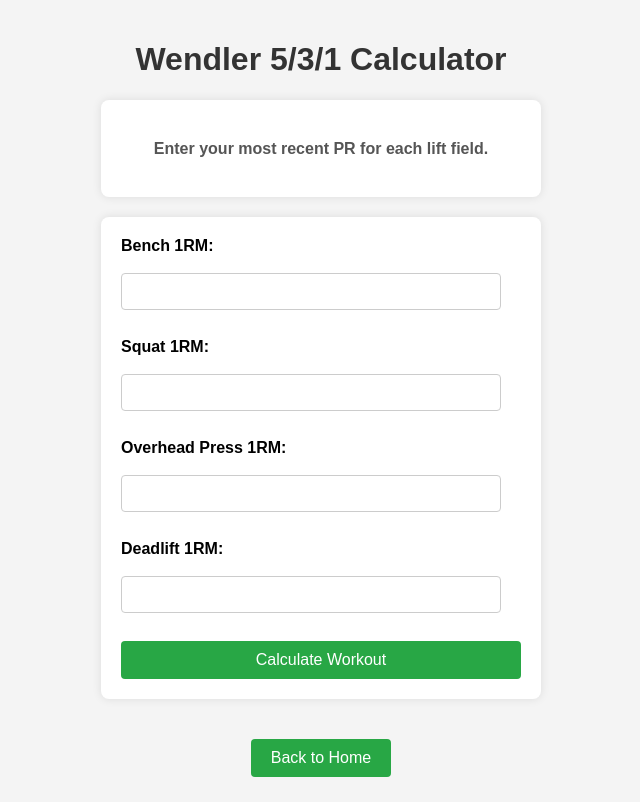
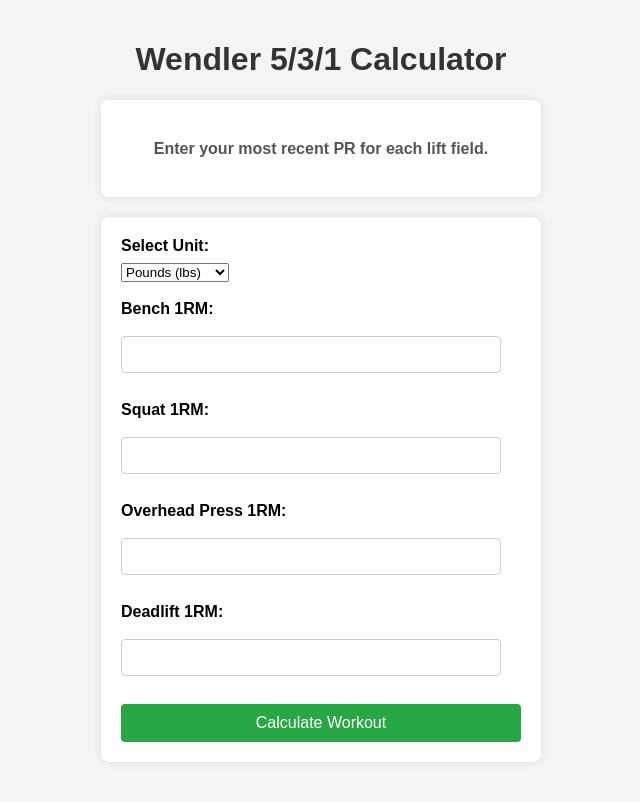
Before and after one commit to GilHope/workout_app, a Flask app: page /calculator in a window 1280 px wide. Shown: the top 802 px of the page, without its empty margins (319-959 px from the left). Before the commit the page ends 777 px from the top, so only its background shows below. Run offline with Flask 3, Linux system fonts and the light colour scheme.

Commit message:
add unit selector toggle

```diff
--- a/app.py
+++ b/app.py
@@ -22,13 +22,17 @@ def calculator():
             squat_1rm = int(request.form['squat_1rm'])
             ohp_1rm = int(request.form['ohp_1rm'])
             deadlift_1rm = int(request.form['deadlift_1rm'])
+            unit = request.form.get('unit', 'lbs')
+
+            # Debugging output
+            print(f"Unit selected: {unit}")
 
             # Calculate the workout plan
             orms = (bench_1rm, squat_1rm, ohp_1rm, deadlift_1rm)
             workout_plan = calculate_workouts(orms)
 
             # Pass the workout plan to the template
-            return render_template('calculator.html', workout_plan=workout_plan)
+            return render_template('calculator.html', workout_plan=workout_plan, unit=unit)
 
         except ValueError:
             return render_template('calculator.html', error="Please enter valid integer values for all 1RMs.")
@@ -45,8 +49,9 @@ def generate_pdf():
     try:
         workout_plan_json = request.form['workout_plan'].strip()
         workout_plan = json.loads(workout_plan_json)
+        unit = request.form.get('unit', 'lbs')
 
-        rendered = render_template('pdf_template.html', workout_plan=workout_plan)
+        rendered = render_template('pdf_template.html', workout_plan=workout_plan, unit=unit)
 
         path_to_wkhtmltopdf = '/usr/bin/wkhtmltopdf'
         config = pdfkit.configuration(wkhtmltopdf=path_to_wkhtmltopdf)
--- a/frontend/templates/calculator.html
+++ b/frontend/templates/calculator.html
@@ -14,18 +14,26 @@
             <strong>Enter your most recent PR for each lift field.</strong>
         </p>
     </section>
+
     <form method="post">
+        <!-- Unit Selector -->
+        <label for="unit_selector">Select Unit:</label>
+        <select id="unit_selector" name="unit">
+            <option value="lbs" {% if unit == 'lbs' %}selected{% endif %}>Pounds (lbs)</option>
+            <option value="kg" {% if unit == 'kg' %}selected{% endif %}>Kilograms (kg)</option>
+        </select><br><br>
+        <!-- 1RM Fields -->
         <label for="bench_1rm">Bench 1RM:</label>
-        <input type="number" id="bench_1rm" name="bench_1rm" required><br><br>
+        <input type="number" id="bench_1rm" name="bench_1rm" required value="{{ request.form.get('bench_1rm', '') }}"><br><br>
 
         <label for="squat_1rm">Squat 1RM:</label>
-        <input type="number" id="squat_1rm" name="squat_1rm" required><br><br>
+        <input type="number" id="squat_1rm" name="squat_1rm" required value="{{ request.form.get('squat_1rm', '') }}"><br><br>
 
         <label for="ohp_1rm">Overhead Press 1RM:</label>
-        <input type="number" id="ohp_1rm" name="ohp_1rm" required><br><br>
+        <input type="number" id="ohp_1rm" name="ohp_1rm" required value="{{ request.form.get('ohp_1rm', '') }}"><br><br>
 
         <label for="deadlift_1rm">Deadlift 1RM:</label>
-        <input type="number" id="deadlift_1rm" name="deadlift_1rm" required><br><br>
+        <input type="number" id="deadlift_1rm" name="deadlift_1rm" required value="{{ request.form.get('deadlift_1rm', '') }}"><br><br>
 
         <input type="submit" value="Calculate Workout">
     </form>
@@ -35,14 +43,14 @@
     {% endif %}
 
     {% if workout_plan %}
-        <h2>Your Workout Plan</h2>
+        <h2>Your Workout Plan (in {{ unit }})</h2>
         {% for week, lifts in workout_plan.items() %}
             <h3>{{ week }}</h3>
             {% for lift, sets in lifts.items() %}
                 <strong>{{ lift }}:</strong>
                 <span>
                     {% for reps, weight in sets %}
-                        {{ reps }} x {{ weight }}{% if not loop.last %}, {% endif %}
+                        {{ reps }} x {{ weight }} {{ unit }}{% if not loop.last %}, {% endif %}
                     {% endfor %}
                 </span>
                 <br><br>
@@ -53,6 +61,7 @@
         <div class="pdf-button-container">
             <form action="{{ url_for('generate_pdf') }}" method="POST">
                 <input type="hidden" name="workout_plan" id="workout_plan_input">
+                <input type="hidden" name="unit" value="{{ unit }}">
                 <button type="submit" class="pdf-button">Download as PDF</button>
             </form>
         </div>
@@ -65,5 +74,17 @@
     <div style="margin-top: 20px;">
         <a href="{{ url_for('home') }}">Back to Home</a>
     </div>
+
+    <!-- <script>
+        // Function to convert between pounds and kilograms
+        function convertUnits() {
+            const unit = document.getElementById("unit_selector").value;
+            const conversionFactor = unit === "kg" ? 0.453592 : 2.20462;
+
+            document.querySelectorAll("#1rm_form input[type='number']").forEach(input => {
+                input.value = Math.round(input.value * conversionFactor);
+            });
+        }
+    </script> -->
 </body>
 </html>
--- a/frontend/templates/pdf_template.html
+++ b/frontend/templates/pdf_template.html
@@ -30,7 +30,7 @@
     </style>
 </head>
 <body>
-    <h1>Your Workout Plan</h1>
+    <h1>Your Workout Plan (in {{ unit }})</h1>
     <div class="workout-plan">
         {% for week, lifts in workout_plan.items() %}
             <h2>{{ week }}</h2>
@@ -38,7 +38,7 @@
                 <h3>{{ lift }}</h3>
                 <p>
                     {% for reps, weight in sets %}
-                        {{ reps }} x {{ weight }}{% if not loop.last %}, {% endif %}
+                        {{ reps }} x {{ weight }}{{ unit}}{% if not loop.last %}, {% endif %}
                     {% endfor %}
                 </p>
             {% endfor %}
--- a/workout_functions/block_calc/main.py
+++ b/workout_functions/block_calc/main.py
@@ -4,8 +4,8 @@ def calculate_workouts(orms):
     """
     Calculate the workout program based on the given 1RMs.
 
-    :param orms: A tuple containing the 1RM for bench, squat, overhead press, and deadlift
-    :return: A dictionary with the workout plan for each week
+    :param orms: A tuple containing the 1RM for bench, squat, overhead press, and deadlift.
+    :return: A dictionary with the workout plan for each week.
     """
     workout_plan = {}
 
@@ -26,7 +26,7 @@ def calculate_workouts(orms):
 
         for lift, training_max in training_maxes.items():
             workout_plan[formatted_week][lift] = [
-                (f'{reps} ', f'{round(training_max * perc / 5) * 5}lbs') for reps, perc in reps_and_percs
+                (f'{reps} ', round(training_max * perc / 5) * 5) for reps, perc in reps_and_percs
             ]
 
     return workout_plan
```
